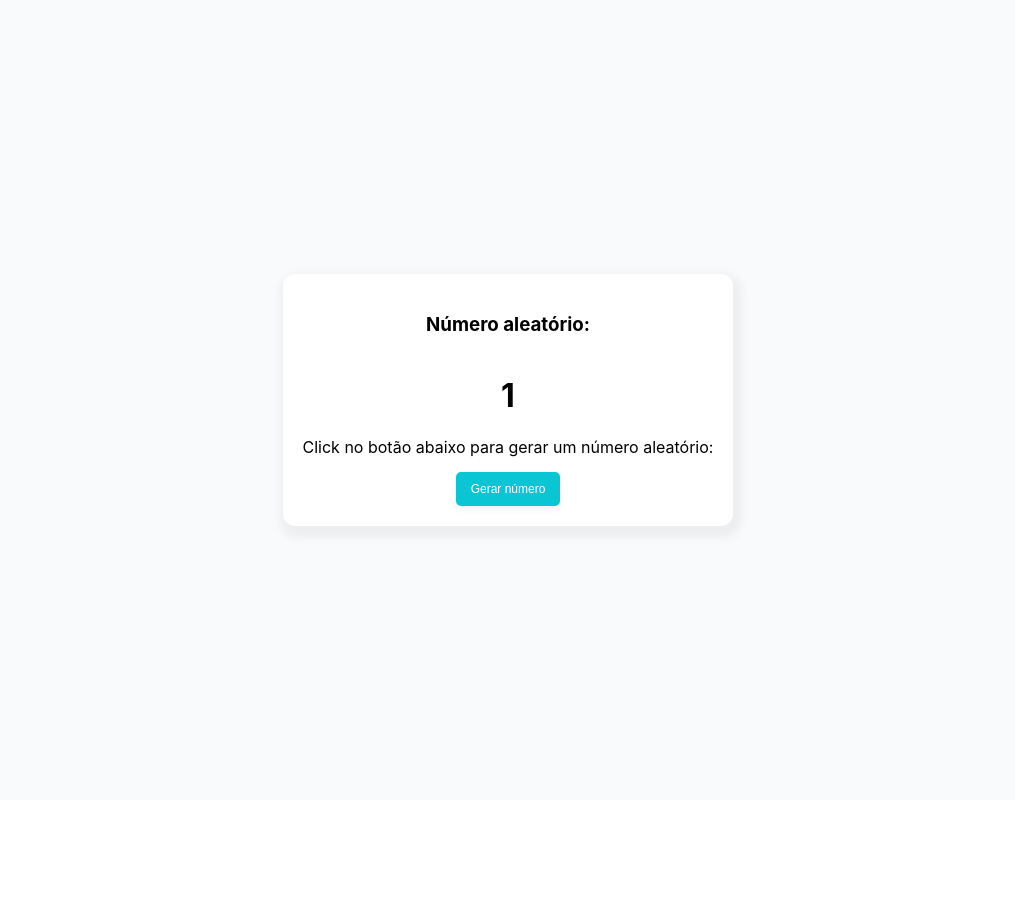
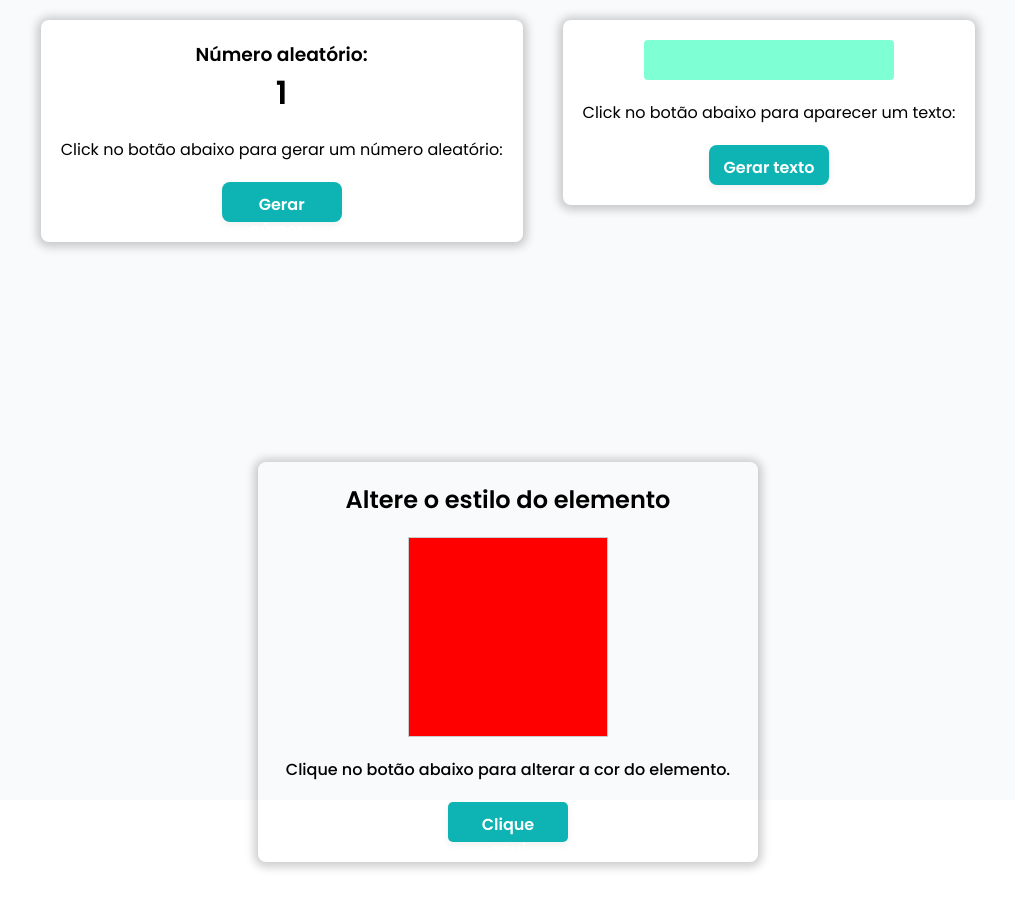
Before and after one commit to HeloisaFelizardo/react-components, a React (Create React App) app: page / in a window 1280 px wide. Shown: the top 908 px of the page, without its empty margins (132-1147 px from the left). Before the commit the page ends 800 px from the top, so only its background shows below. Built offline with nearby package versions, Linux system fonts and the light colour scheme.

Commit message:
alterações no estilo.css da pagina inicial e adicionando componentes Alterar estilo e Alterar Texto

```diff
--- a/src/App.css
+++ b/src/App.css
@@ -1,8 +1,8 @@
 .App {
   display: flex;
   justify-content: center;
-  align-items: center;
-  flex-direction: column;
+  align-items: flex-start;
+  flex-flow: row wrap;
   width: 100vw;
   height: 100vh;
   background-color: #f8fafb;
--- a/src/App.js
+++ b/src/App.js
@@ -1,11 +1,16 @@
 import React from 'react';
 import './App.css';
 import PaginaInicial from './componentes/PaginaInicial';
+import AlterarTexto from './componentes/AlterarTexto';
+import AlterarEstilo from './componentes/AlterarEstilo';
+
 
 function App() {
   return (
     <div className="App">
       <PaginaInicial />
+      <AlterarTexto />
+      <AlterarEstilo />
     </div>
   );
 }
--- /dev/null
+++ b/src/componentes/AlterarEstilo/estilo.css
@@ -0,0 +1,62 @@
+@import url("https://fonts.googleapis.com/css2?family=Poppins:wght@400;500;600&display=swap");
+
+* {
+  margin: 0;
+  padding: 0;
+  box-sizing: border-box;
+  font-family: "Poppins", sans-serif;
+}
+
+.display {
+  height: 100vh;
+  display: flex;
+  align-items: center;
+  justify-content: center;
+}
+
+.container {
+  width: 100%;
+  max-width: 500px;
+  padding: 20px;
+  display: flex;
+  flex-direction: column;
+  align-items: center;
+  justify-content: center;
+  border-radius: 8px;
+  box-shadow: 0px 1px 10px 4px rgba(0, 0, 0, 0.2);
+}
+
+.container div {
+  width: 200px;
+  height: 200px;
+  border: 1px solid #ccc;
+  margin-top: 20px;
+}
+
+.bg-vermelho {
+  background-color: red;
+}
+
+.bg-azul {
+  background-color: blue;
+}
+
+.container p {
+  text-align: center;
+  font-weight: 500;
+  width: 500px;
+  margin-top: 20px;
+}
+
+button {
+  width: 120px;
+  font-size: 16px;
+  height: 40px;
+  border-radius: 5px;
+  border: 0;
+  margin-top: 20px;
+  color: #fff;
+  font-weight: 600;
+  background-color: #0eb4b4;
+  cursor: pointer;
+}
--- /dev/null
+++ b/src/componentes/AlterarEstilo/index.js
@@ -0,0 +1,28 @@
+import "./estilo.css";
+
+import { useState } from "react";
+
+export default function AlterarEstilo() {
+  const corDaFonteVermelho = "bg-vermelho";
+  const corDaFonteAzul = "bg-azul";
+
+  const [estiloAtualizado, setEstiloAtualizado] = useState(true);
+
+  const alterarCor = () => {
+    setEstiloAtualizado(!estiloAtualizado);
+  };
+
+  return (
+    <div className="display">
+      <div className="container">
+        <h2>Altere o estilo do elemento</h2>
+        <div
+          className={estiloAtualizado ? corDaFonteVermelho : corDaFonteAzul}></div>
+        <p>Clique no botão abaixo para alterar a cor do elemento.</p>
+        <button onClick= {alterarCor}>
+            Clique aqui
+        </button>
+      </div>
+    </div>
+  );
+}
--- /dev/null
+++ b/src/componentes/AlterarTexto/estilo.css
@@ -0,0 +1,41 @@
+/*.conteudo-centralizado {
+    width: 100%;
+    max-width: 400px;
+    padding: 20px;
+    border-radius: 8px;
+    box-shadow: 0px 1px 10px 4px rgba(0, 0, 0, 0.2);
+    display: flex;
+    flex-direction: column;
+    align-items: center;
+    font-family: 'Poppins', sans-serif;
+  }*/
+
+  .area-texto {
+    width: 250px;
+    height: 40px;
+    border-radius: 4px;
+    display: flex;
+    align-items: center;
+    justify-content: center;
+    background-color: aquamarine;
+  }
+
+  .area-botao {
+    display: flex;
+    flex-direction: column;
+    align-items: center;
+    margin-top: 20px;
+  }
+
+  .area-botao button {
+    width: 120px;
+    padding: 10px;
+    font-weight: 600;
+    margin-top: 20px;
+    font-size: 16px;
+    border: 0;
+    border-radius: 8px;
+    color: #fff;
+    background:#0eb4b4;
+    cursor: pointer;
+  }
--- /dev/null
+++ b/src/componentes/AlterarTexto/index.js
@@ -0,0 +1,22 @@
+import { useState } from "react";
+import "./estilo.css";
+
+export default function AlterarTexto() {
+  const [novoTexto, setNovoTexto] = useState();
+
+  function alterarTexto() {
+    setNovoTexto("Hello, World!");
+  }
+
+  return (
+    <div className="conteudo-centralizado">
+      <div className="area-texto">
+        <h2>{novoTexto}</h2>
+      </div>
+      <div className="area-botao">
+        <label>Click no botão abaixo para aparecer um texto:</label>
+        <button onClick={alterarTexto}>Gerar texto</button>
+      </div>
+    </div>
+  );
+}
--- a/src/componentes/PaginaInicial/estilo.css
+++ b/src/componentes/PaginaInicial/estilo.css
@@ -5,9 +5,10 @@
     flex-direction: column;
     background-color: #fff;
     padding: 20px;
-    box-shadow: 3px 6px 10px 6px rgba(0, 0, 0, 0.05);
-    border-radius: 12px;
+    border-radius: 8px;
+    box-shadow: 0px 1px 10px 4px rgba(0, 0, 0, 0.2);
     box-sizing: border-box;
+    margin: 20px;
   }
 
   .area-botao{
```
